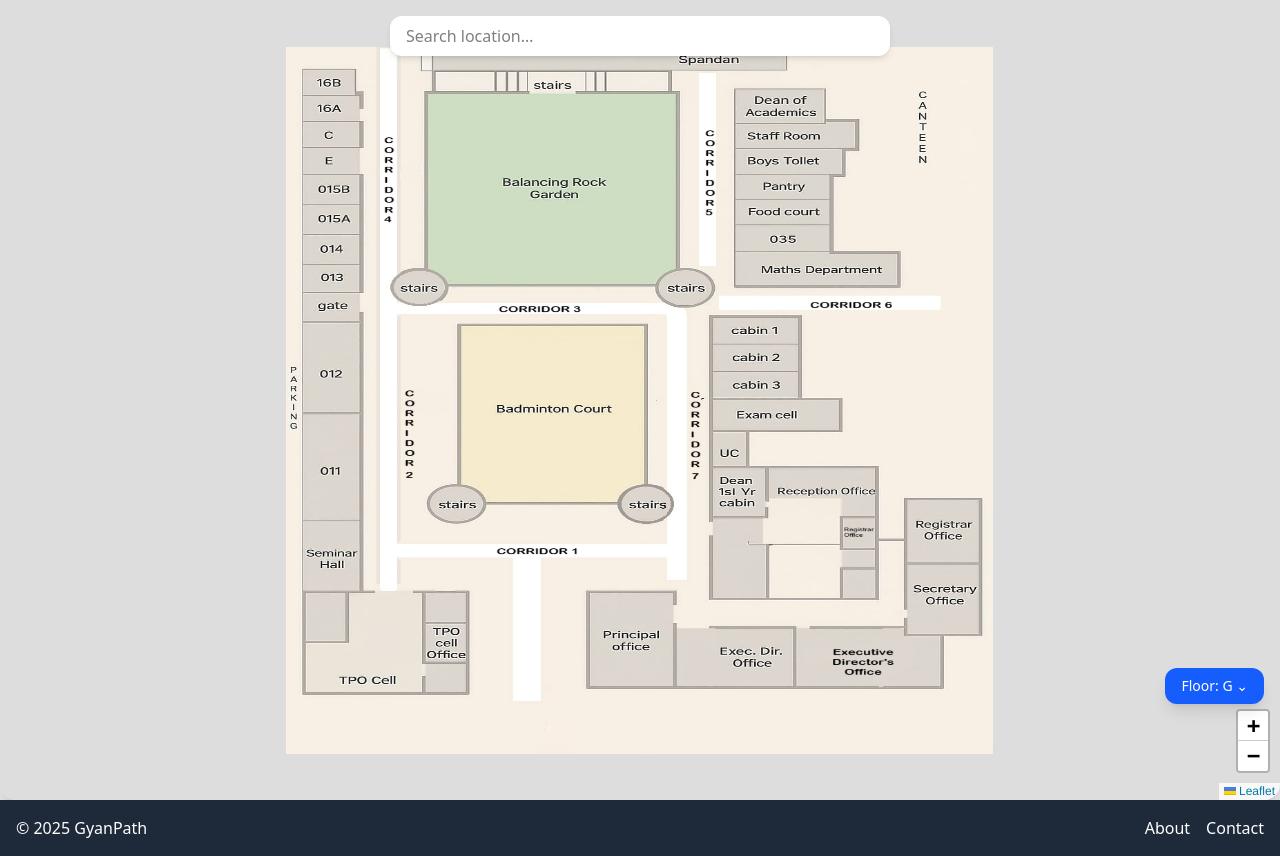
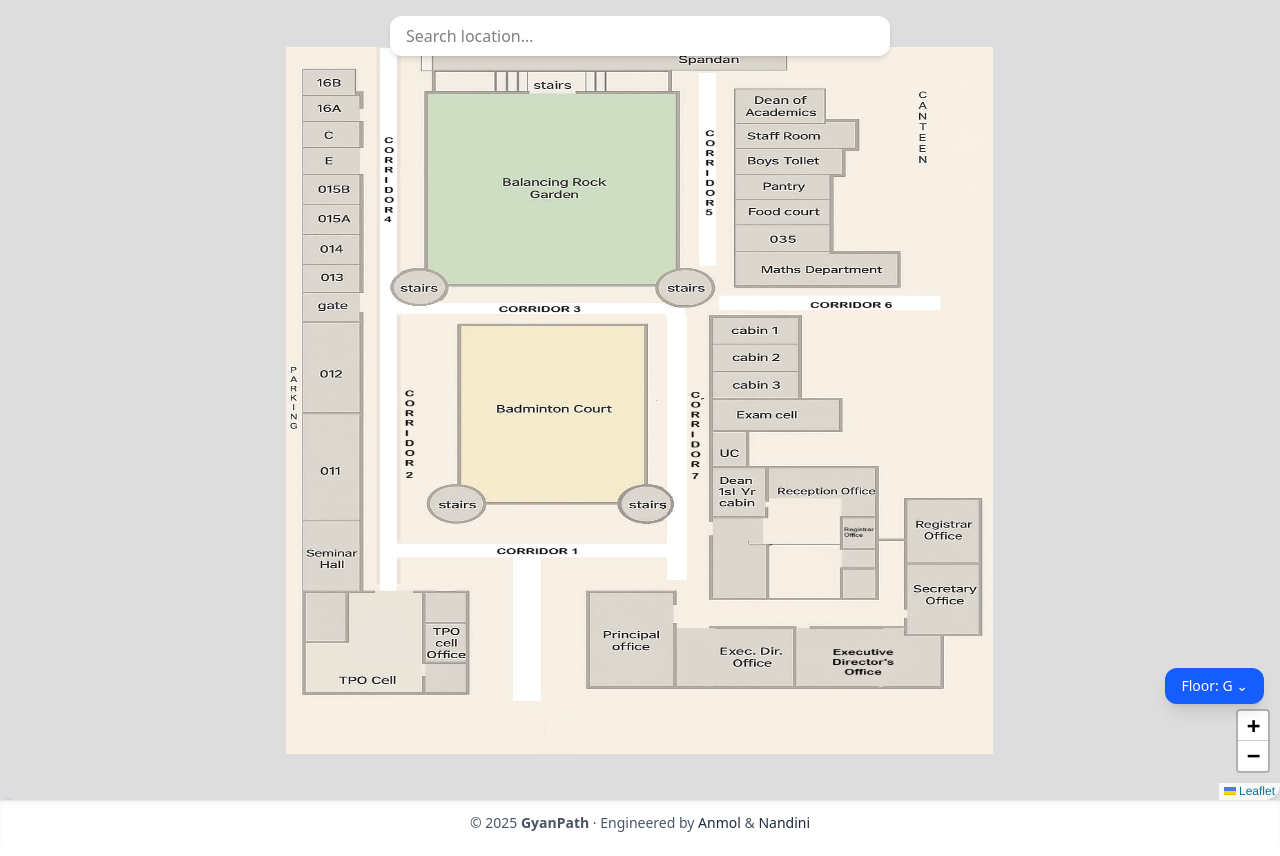
Before and after one commit to Anmolawasthi117/Gyan_path_client, a React (Vite) app: page / in a window 1280 px wide. Built offline with nearby package versions, Linux system fonts and the light colour scheme.

Commit message:
feat: Update Footer component styling and integrate it into Home page

```diff
--- a/src/components/common/Footer.jsx
+++ b/src/components/common/Footer.jsx
@@ -1,12 +1,11 @@
+// src/components/navigation/Footer.jsx
 const Footer = () => {
   return (
-    <footer className="bg-gray-800 text-white py-4">
-      <div className="container mx-auto px-4 flex justify-between items-center">
-        <p>© 2025 GyanPath</p>
-        <div className="space-x-4">
-          <a href="/about" className="hover:underline">About</a>
-          <a href="/contact" className="hover:underline">Contact</a>
-        </div>
+    <footer className="bg-white shadow-inner border-t border-gray-200 py-3">
+      <div className="container mx-auto px-4 text-center text-sm text-gray-600">
+        © 2025 <span className="font-semibold">GyanPath</span> · Engineered by
+        <span className="text-gray-800"> Anmol</span> &
+        <span className="text-gray-800"> Nandini</span>
       </div>
     </footer>
   );
--- a/src/pages/Home.jsx
+++ b/src/pages/Home.jsx
@@ -5,6 +5,7 @@ import SearchBar from '../components/search/SearchBar';
 import BottomNavPanel from '../components/navigation/BottomNavPanel';
 import FloorSelector from '../components/sidebar/FloorSelector';
 import SplashScreen from '../components/splash/SplashScreen';
+import Footer from '../components/common/Footer';
 
 import nodesFloorG from '../data/nodes_floorG.json';
 import nodesFloor1 from '../data/nodes_floor1.json';
@@ -125,7 +126,9 @@ const Home = () => {
         currentFloor={currentFloor}
         onChange={setCurrentFloor}
       />
+      <Footer />
     </div>
+
   );
 };
 
```
